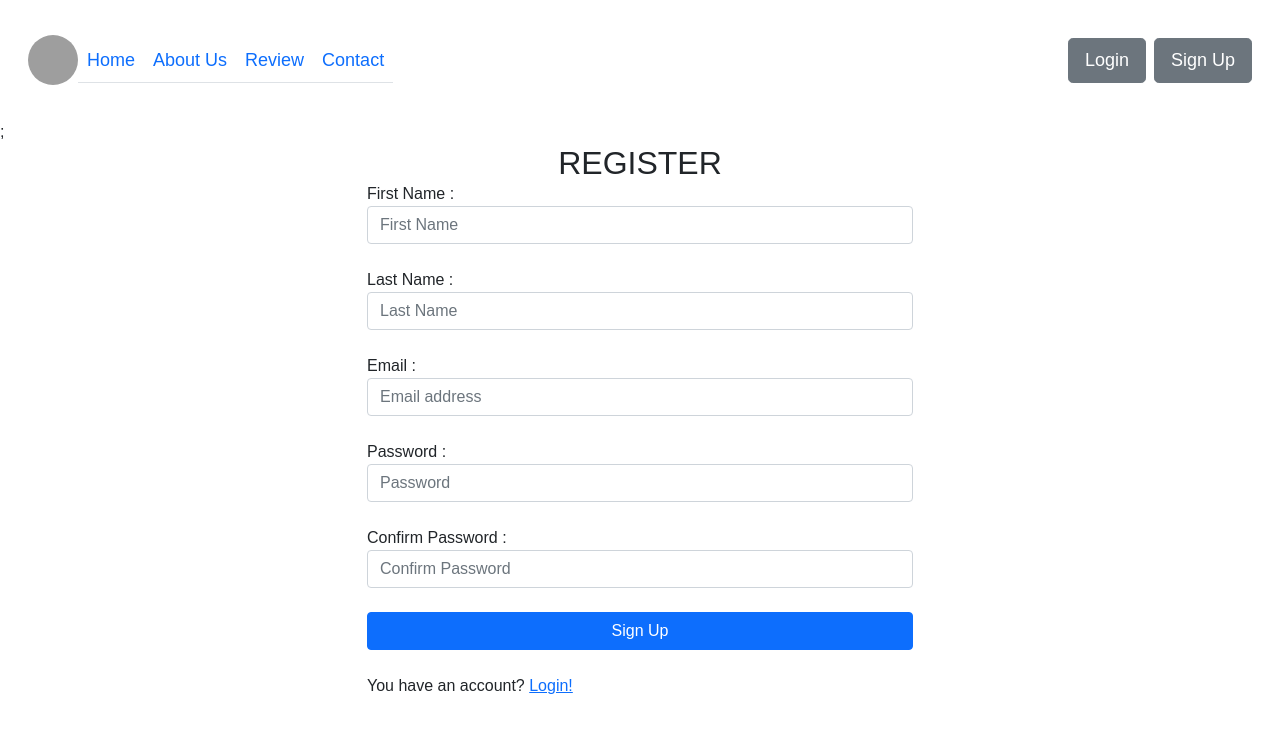
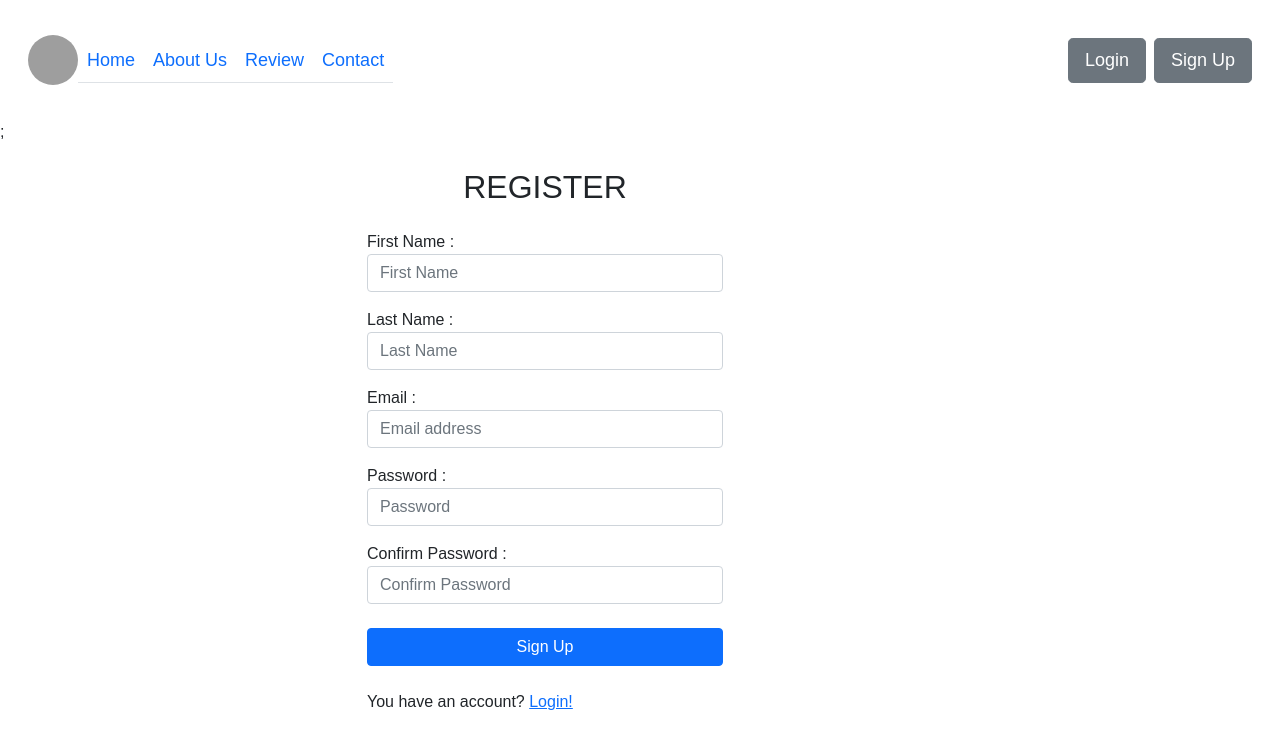
Before and after one commit to sametester/sys-client, a React (Create React App) app: page /register in a window 1280 px wide. Shown: the top 748 px of the page. Built offline with nearby package versions, Linux system fonts and the light colour scheme; grey boxes are pictures that could not be loaded.

Commit message:
brchangetomarginbottom

```diff
--- a/src/pages/About.jsx
+++ b/src/pages/About.jsx
@@ -9,8 +9,11 @@ function About() {
   const { role } = useContext(AuthContext);
   return (
     <>
-      <h1>Card Flip with Text</h1>
-      <h3>Hover over the image below:</h3>
+      <NavbarComponent />
+      <div className="mt-5 text-center">
+        <h1>SYS</h1>
+        <h3>See You Soon</h3>
+      </div>
       <div className="d-flex justify-content-evenly mt-5">
         <div className={styles['flip-card']}>
           <div className={styles['flip-card-inner']}>
--- a/src/pages/Login.jsx
+++ b/src/pages/Login.jsx
@@ -16,11 +16,11 @@ function Login() {
       <NavbarComponent />;
       <div className="container">
         <div className="row mt-4">
-          <div className="col-12 col-md-6 offset-md-3">
+          <div className="   col-12 col-md-4 offset-md-3">
             <h2 className="my-4 text-center">LOGIN</h2>
 
             <form onSubmit={handleSubmitLogin}>
-              <div className="form-group">
+              <div className="form-group mb-3">
                 <label htmlFor="exampleInputEmail1">Email :</label>
                 <input
                   type="email"
@@ -32,7 +32,7 @@ function Login() {
                   onChange={e => setEmail(e.target.value)}
                 />
               </div>
-              <div className="form-group">
+              <div className="form-group mb-4">
                 <label htmlFor="exampleInputPassword1">Password :</label>
                 <input
                   type="password"
@@ -43,10 +43,10 @@ function Login() {
                   onChange={e => setPassword(e.target.value)}
                 />
               </div>
-              <br />
+
               <button
                 type="submit"
-                className="btn btn-primary col-md-12 text-center"
+                className="btn btn-primary col-md-12 text-center mb-4"
               >
                 Login
               </button>
@@ -59,8 +59,7 @@ function Login() {
               >
                 Create New Account
               </button> */}
-              <br />
-              <br />
+
               <div>
                 {' '}
                 Create new account?{' '}
--- a/src/pages/Register.jsx
+++ b/src/pages/Register.jsx
@@ -32,11 +32,11 @@ function Register() {
       <NavbarComponent />;
       <div className="container">
         <div className="row mt-0">
-          <div className="col-12 col-md-6 offset-md-3 ">
-            <h2 className="my-0 text-center">REGISTER</h2>
+          <div className=" col-12 col-md-4 offset-md-3 ">
+            <h2 className="my-4 text-center">REGISTER</h2>
 
             <form onSubmit={handleSubmitRegister}>
-              <div className="form-group">
+              <div className="form-group mb-3">
                 <label htmlFor="exampleInputFirstName">First Name :</label>
                 <input
                   type="text"
@@ -47,9 +47,8 @@ function Register() {
                   onChange={e => setFirstName(e.target.value)}
                 />
               </div>
-              <br />
 
-              <div className="form-group">
+              <div className="form-group mb-3">
                 <label htmlFor="exampleInputLastName">Last Name :</label>
                 <input
                   type="text"
@@ -60,9 +59,8 @@ function Register() {
                   onChange={e => setLastName(e.target.value)}
                 />
               </div>
-              <br />
 
-              <div className="form-group">
+              <div className="form-group mb-3">
                 <label htmlFor="exampleInputEmail">Email :</label>
                 <input
                   type="email"
@@ -74,9 +72,8 @@ function Register() {
                   onChange={e => setEmail(e.target.value)}
                 />
               </div>
-              <br />
 
-              <div className="form-group">
+              <div className="form-group mb-3">
                 <label htmlFor="exampleInputPassword">Password :</label>
                 <input
                   type="password"
@@ -88,9 +85,8 @@ function Register() {
                   onChange={e => setPassword(e.target.value)}
                 />
               </div>
-              <br />
 
-              <div className="form-group">
+              <div className="form-group mb-4">
                 <label htmlFor="confirm-password">Confirm Password :</label>
                 <input
                   type="password"
@@ -102,7 +98,6 @@ function Register() {
                   onChange={e => setConFirmPassword(e.target.value)}
                 />
               </div>
-              <br />
 
               {/* <button
                 type="button"
@@ -114,13 +109,12 @@ function Register() {
 
               <button
                 type="submit"
-                className="btn btn-primary col-md-12 text-center"
+                className="btn btn-primary col-md-12 text-center mb-4"
                 // style={{ marginLeft: '10px' }}
               >
                 Sign Up
               </button>
-              <br />
-              <br />
+
               <div>
                 {' '}
                 You have an account?{' '}
```
